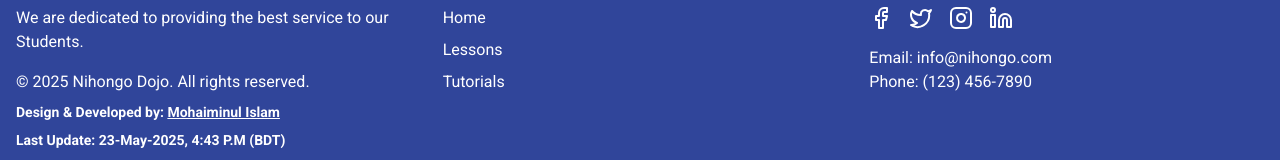
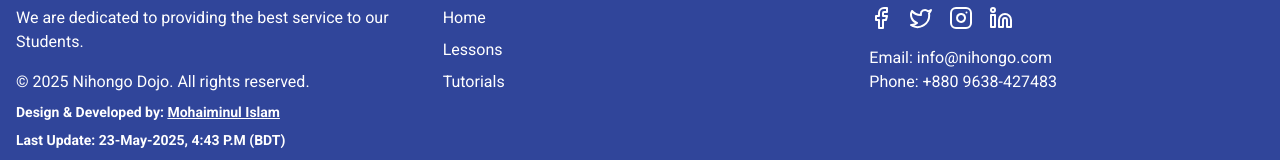
Before and after one commit to mohaiminul375/nihongo-dojo-client, a Next.js app: page /login in a window 1280 px wide. Shown: the part 736-896 px from the top of the page. Built offline with nearby package versions, Linux system fonts and the light colour scheme.

Commit message:
fix in footer

```diff
--- a/src/components/shared/Footer.tsx
+++ b/src/components/shared/Footer.tsx
@@ -35,7 +35,7 @@ const Footer = () => {
                             <a href="" className="hover:text-gray-300 transition-colors"><Linkedin size={24} /></a>
                         </div>
                         <p>Email: info@nihongo.com</p>
-                        <p>Phone: (123) 456-7890</p>
+                        <p>Phone: +880 9638-427483</p>
                     </div>
                 </div>
                 {/* developer info */}
```
